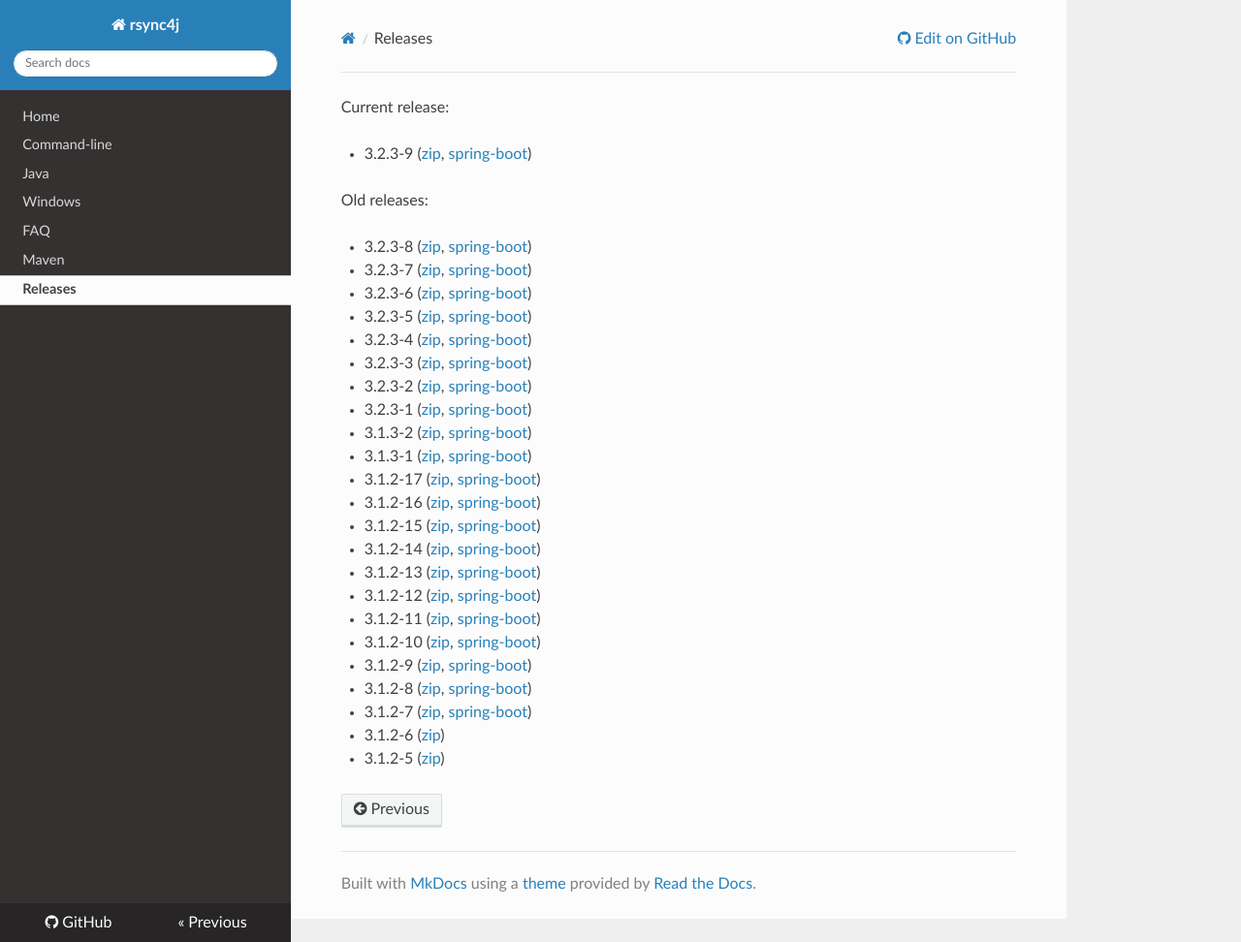
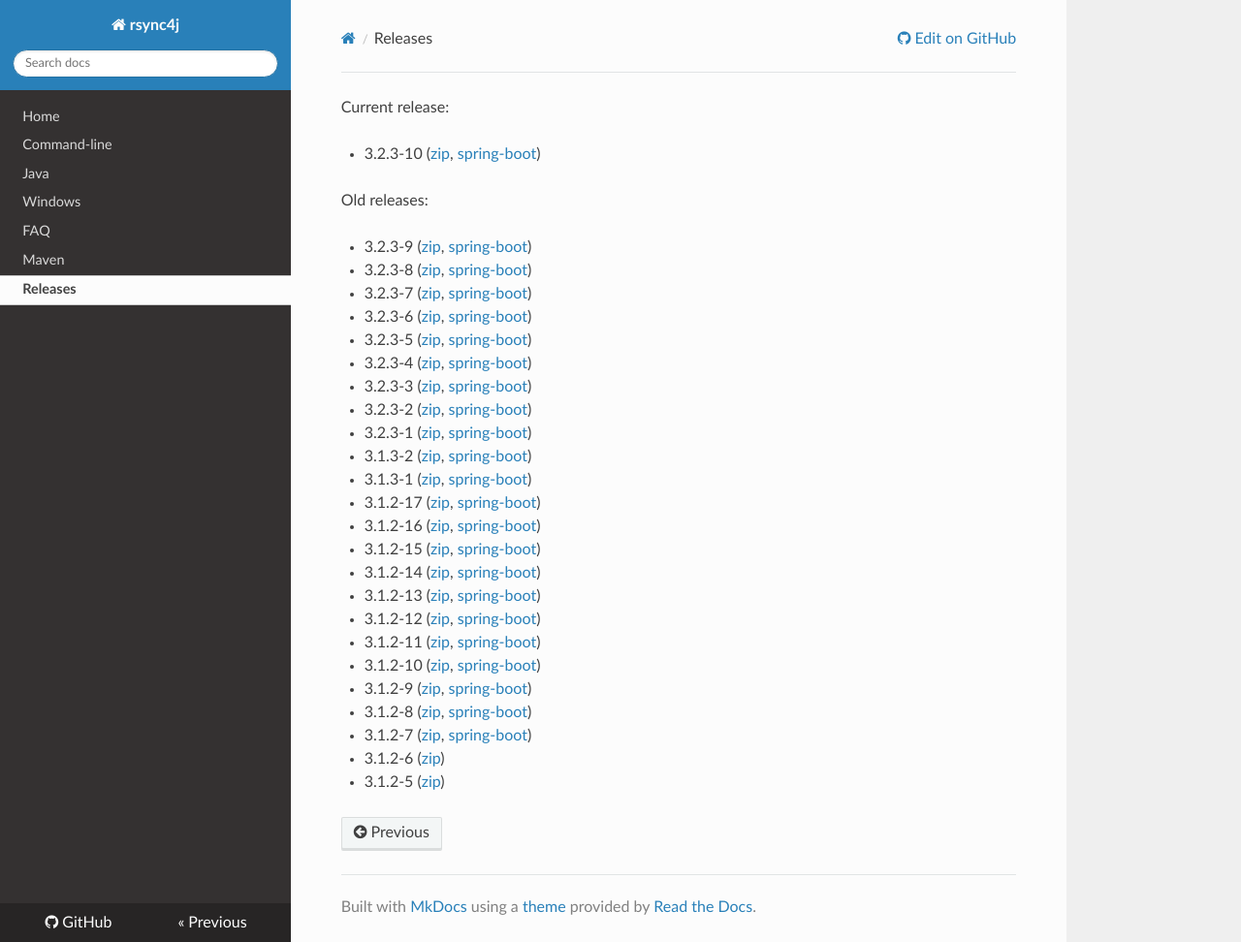
Before and after one commit to fracpete/rsync4j, an MkDocs documentation site: the page built from docs/releases.md, in a window 1280 px wide and 972 px high. Shown: the whole window at 97% size. Built offline with MkDocs 1.6.1, drawn with Linux system fonts in a browser that asks for light colours; nearby versions of some CDN libraries; old or Windows-style settings are respelled for this version of MkDocs.

Commit message:
added new release

```diff
--- a/docs/releases.md
+++ b/docs/releases.md
@@ -1,10 +1,11 @@
 Current release:
 
-* 3.2.3-9 ([zip](https://github.com/fracpete/rsync4j/releases/download/rsync4j-pom-3.2.3-9/rsync4j-all-3.2.3-9-bin.zip), [spring-boot](https://github.com/fracpete/rsync4j/releases/download/rsync4j-pom-3.2.3-9/rsync4j-all-3.2.3-9-spring-boot.jar))
+* 3.2.3-10 ([zip](https://github.com/fracpete/rsync4j/releases/download/rsync4j-pom-3.2.3-10/rsync4j-all-3.2.3-10-bin.zip), [spring-boot](https://github.com/fracpete/rsync4j/releases/download/rsync4j-pom-3.2.3-10/rsync4j-all-3.2.3-10-spring-boot.jar))
 
 
 Old releases:
 
+* 3.2.3-9 ([zip](https://github.com/fracpete/rsync4j/releases/download/rsync4j-pom-3.2.3-9/rsync4j-all-3.2.3-9-bin.zip), [spring-boot](https://github.com/fracpete/rsync4j/releases/download/rsync4j-pom-3.2.3-9/rsync4j-all-3.2.3-9-spring-boot.jar))
 * 3.2.3-8 ([zip](https://github.com/fracpete/rsync4j/releases/download/rsync4j-pom-3.2.3-8/rsync4j-all-3.2.3-8-bin.zip), [spring-boot](https://github.com/fracpete/rsync4j/releases/download/rsync4j-pom-3.2.3-8/rsync4j-all-3.2.3-8-spring-boot.jar))
 * 3.2.3-7 ([zip](https://github.com/fracpete/rsync4j/releases/download/rsync4j-pom-3.2.3-7/rsync4j-all-3.2.3-7-bin.zip), [spring-boot](https://github.com/fracpete/rsync4j/releases/download/rsync4j-pom-3.2.3-7/rsync4j-all-3.2.3-7-spring-boot.jar))
 * 3.2.3-6 ([zip](https://github.com/fracpete/rsync4j/releases/download/rsync4j-pom-3.2.3-6/rsync4j-all-3.2.3-6-bin.zip), [spring-boot](https://github.com/fracpete/rsync4j/releases/download/rsync4j-pom-3.2.3-6/rsync4j-all-3.2.3-6-spring-boot.jar))
```
Also changed, not shown: docs/maven.md (+1 -1 lines).
